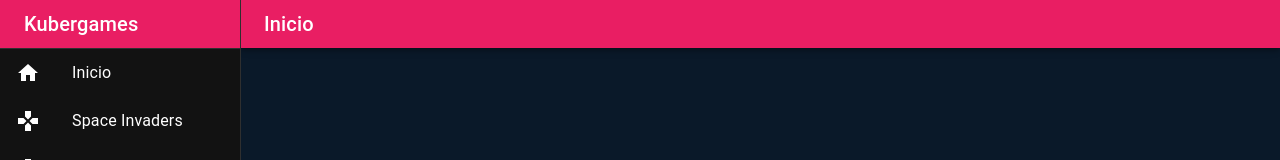
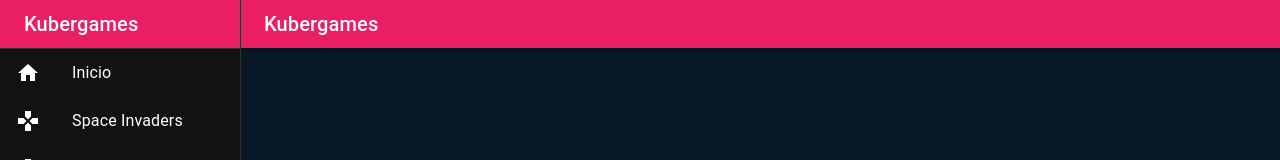
Before and after one commit to saulprl/kubergames-js, a React (Create React App) app: page /home in a window 1280 px wide. Shown: the top 160 px of the page. Built offline with nearby package versions, Linux system fonts and the light colour scheme.

Commit message:
Changed home title to Kubergames

```diff
--- a/src/App.js
+++ b/src/App.js
@@ -17,7 +17,7 @@ function App() {
 
   useEffect(() => {
     if (pathname === "/home") {
-      setTitle("Inicio");
+      setTitle("Kubergames");
     }
     if (pathname === "/space-invaders") {
       setTitle("Space Invaders");
```
